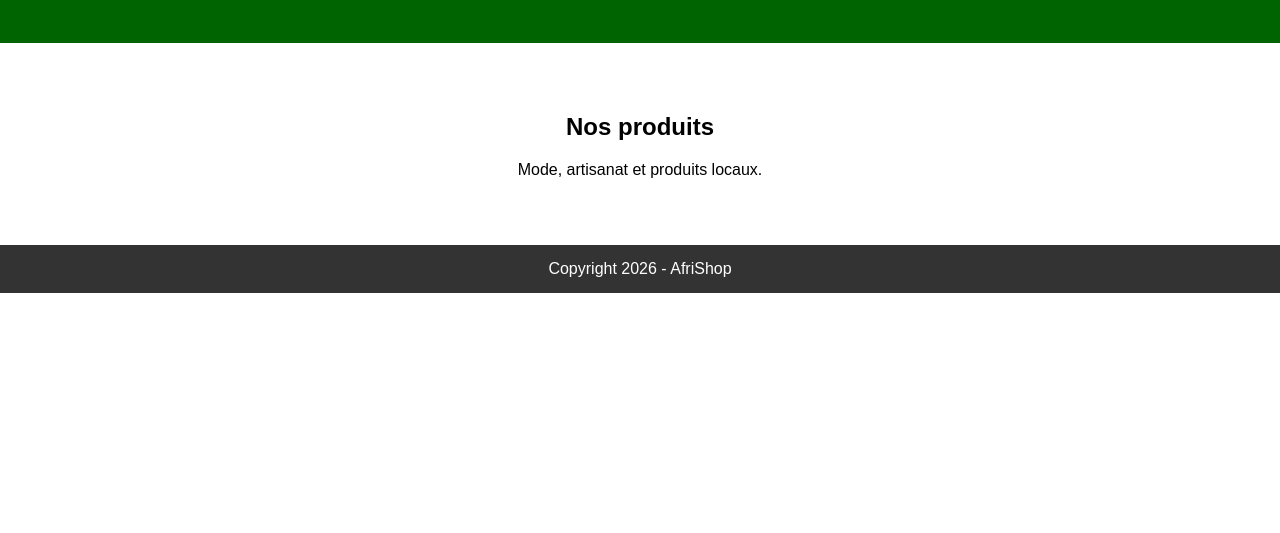
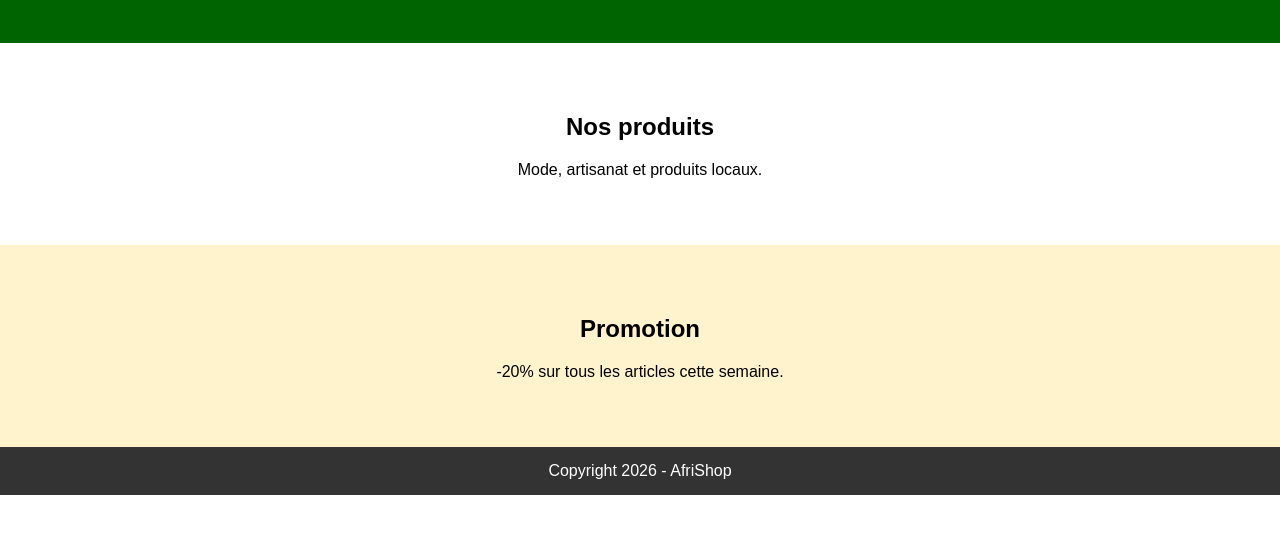
Before and after one commit to christiantouko67-pixel/AfriShop, a plain HTML site: page index.html in a window 1280 px wide. Shown: the part 131-664 px from the top of the page. Drawn offline with Linux system fonts and the light colour scheme.

Commit message:
feat: ajouter la section promotion

```diff
--- a/index.html
+++ b/index.html
@@ -12,6 +12,9 @@
 <section><h2>Nos produits</h2>
 <p>Mode, artisanat et produits locaux.</p>
 </section>
+<section class="promo"><h2>Promotion</h2>
+  <p>-20% sur tous les articles cette semaine.</p>
+  </section>
 <footer>Copyright 2026 - AfriShop</footer>
 </body>
 </html>
--- a/style.css
+++ b/style.css
@@ -2,4 +2,5 @@
 body { font-family: Arial, sans-serif; margin: 0; text-align: center; }
 header { background: darkgreen; color: white; padding: 30px; }
 section { padding: 50px; }
+.promo { background: #fff3cd; }
 footer { background: #333; color: white; padding: 15px;
```
